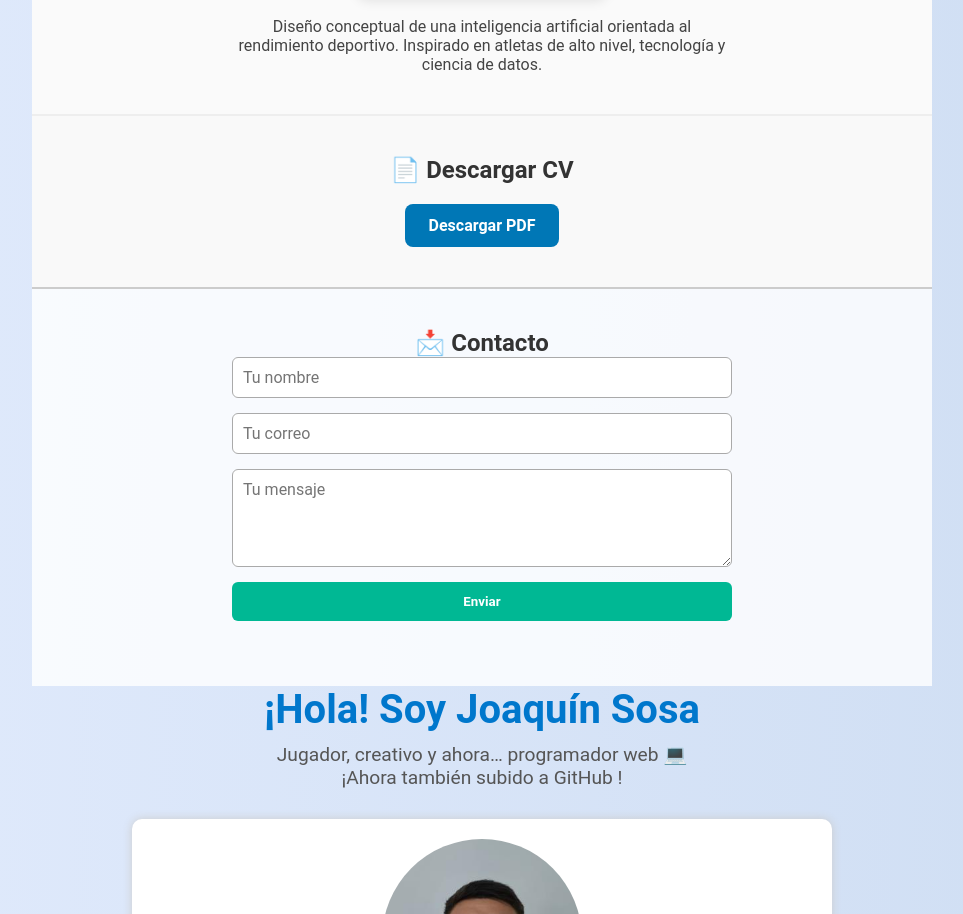
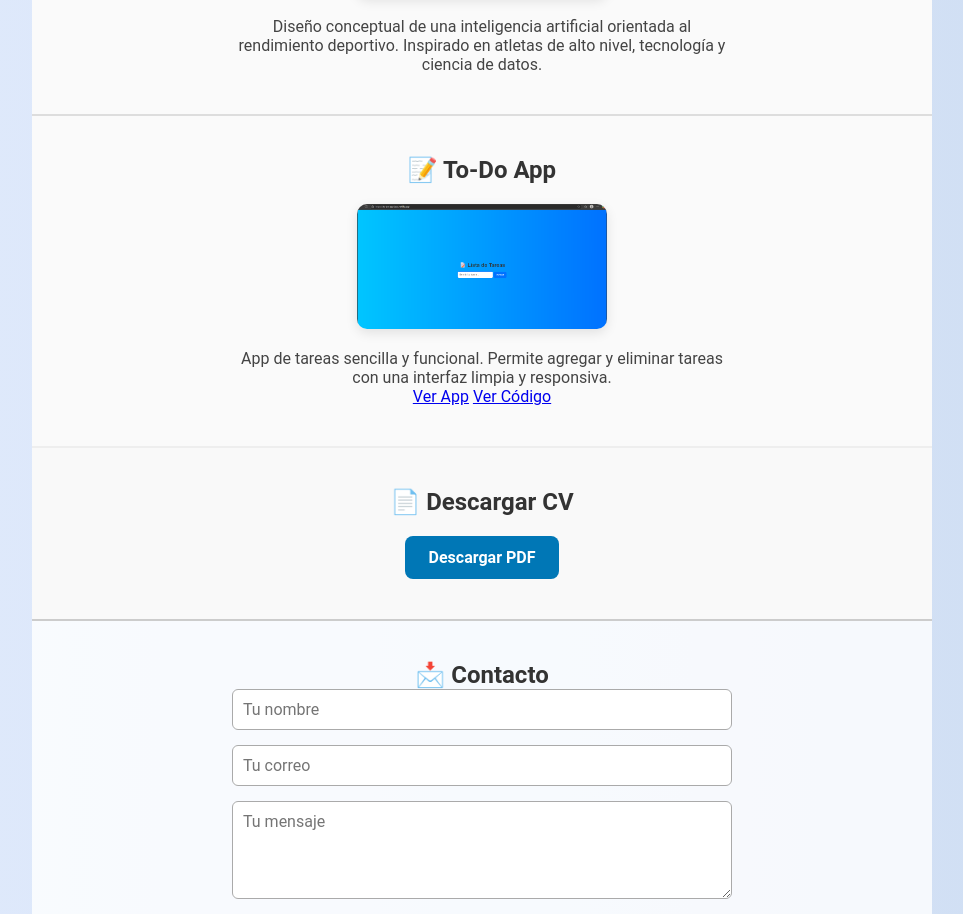
Before and after one commit to joas1110/joaquinsosa-dev, a plain HTML site: page index.html in a window 1280 px wide. Shown: the part 844-1758 px from the top of the page, without its empty margins (158-1121 px from the left). Drawn offline with nearby package versions, Linux system fonts and the light colour scheme.

Commit message:
Agrego To-Do App como proyecto al portfolio

```diff
--- a/index.html
+++ b/index.html
@@ -22,6 +22,13 @@
   <h2>🤖 IA Deportiva – Proyecto Visual</h2>
   <img src="ia-deportiva.png" alt="Diseño IA Deportiva" class="project-img">
   <p>Diseño conceptual de una inteligencia artificial orientada al rendimiento deportivo. Inspirado en atletas de alto nivel, tecnología y ciencia de datos.</p>
+</section>
+<section class="creative-project" data-aos="fade-up">
+  <h2>📝 To-Do App</h2>
+  <img src="todo-app.jpg" alt="To Do App" class="project-img">
+  <p>App de tareas sencilla y funcional. Permite agregar y eliminar tareas con una interfaz limpia y responsiva.</p>
+  <a href="https://to-do-app-joas.netlify.app" target="_blank" class="project-link">Ver App</a>
+  <a href="https://github.com/joas1110/to-do-app" target="_blank" class="project-link">Ver Código</a>
 </section>
 <section class="cv-download" data-aos="fade-up">
   <h2>📄 Descargar CV</h2>
```
Also changed, not shown: todo-app.jpg (added).
